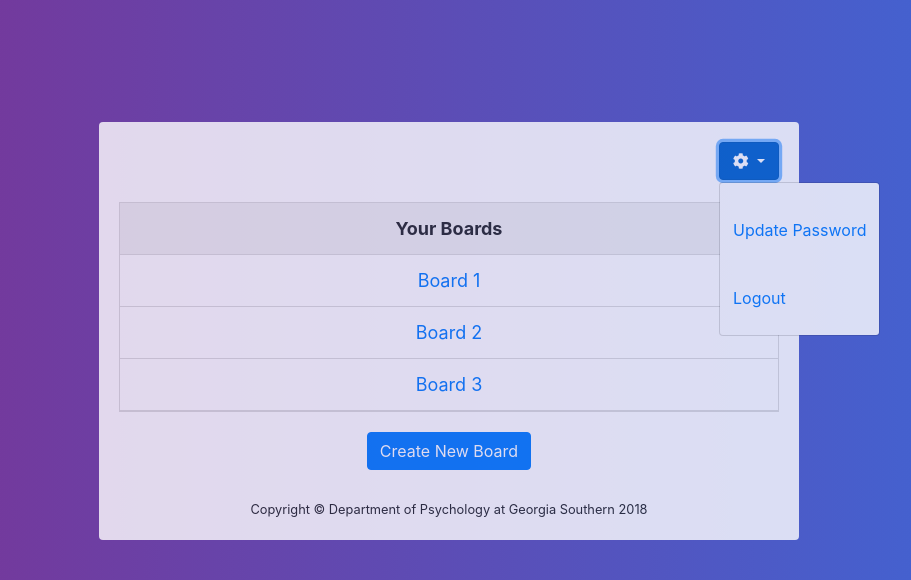
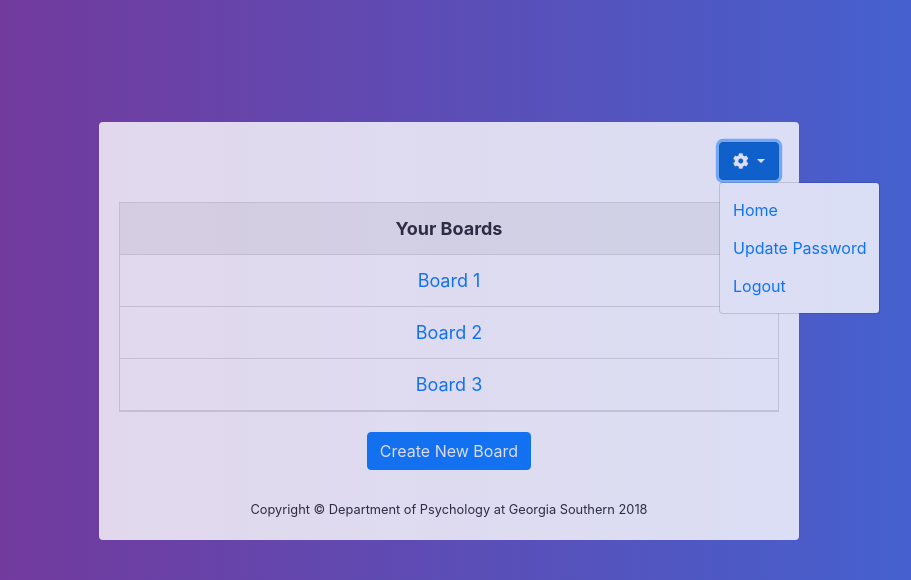
Before and after one commit to fredIV/SosaPy, a Django app: page /Sosa/boards/ in a window 1280 px wide, after a click that opens the changed part. Shown: the top 580 px of the page, without its empty margins (191-1102 px from the left). Run offline with Django 3.2, Linux system fonts and the light colour scheme; some libraries are stand-ins or nearby versions.

Commit message:
Added a Home button to the settings dropdown (it actually works) Fixed some inconsistent CSS styling

```diff
--- a/Sosa/static/css/board_list.css
+++ b/Sosa/static/css/board_list.css
@@ -20,9 +20,21 @@ body {
 }
 
 a {
-    margin-top: 20px;
+    margin: 10px;
+    width: 175px;
+}
+
+#createNew {
+	margin-top: 20px;
     margin-bottom: 10px;
     width: auto;
+}
+
+#home {
+	width: 60px;
+	position: absolute;
+	top: 0;
+	left: 0;
 }
 
 #settings {
@@ -30,6 +42,11 @@ a {
 	position: absolute;
 	top: 0;
 	right: 0;
+}
+
+.drop-list {
+	width: auto;
+	margin: auto;
 }
 
 #myTable {
--- a/Sosa/templates/base_admin.html
+++ b/Sosa/templates/base_admin.html
@@ -37,11 +37,15 @@
 	<body>
         <div class="container">
 		<div class="mx-auto rounded text-center">
+{#            <a href="/" class="btn btn-primary" id="home">#}
+{#                <span class="fas fa-home"></span>#}
+{#            </a>#}
             <div class="dropdown">
                 <button id="settings" class="btn btn-primary dropdown-toggle" type="button" data-toggle="dropdown">
                     <span class="fas fa-cog"></span>
                 </button>
                 <ul class="dropdown-menu">
+                    <li><a href="/" class="btn drop-list">Home</a></li>
                     <li><a href="#" class="btn drop-list">Update Password</a></li>
                     <li><a href="#" class="btn drop-list">Logout</a></li>
                 </ul>
--- a/Sosa/templates/board_list.html
+++ b/Sosa/templates/board_list.html
@@ -22,5 +22,5 @@
         </tr>
         <!--FILL IN THE TABLE WITH RESULTS FROM THE DATABASE-->
     </table>
-    <a href="create_board" class="btn btn-primary">Create New Board</a>
+    <a href="create_board" class="btn btn-primary" id="createNew">Create New Board</a>
 {% endblock %}
```
Also changed, not shown: Sosa/static/css/admin_home.css (+7 -0 lines), Sosa/static/css/create_board.css (+7 -0 lines), Sosa/static/css/stim_sets.css (+12 -0 lines), Sosa/static/css/view_results.css (+7 -0 lines).
